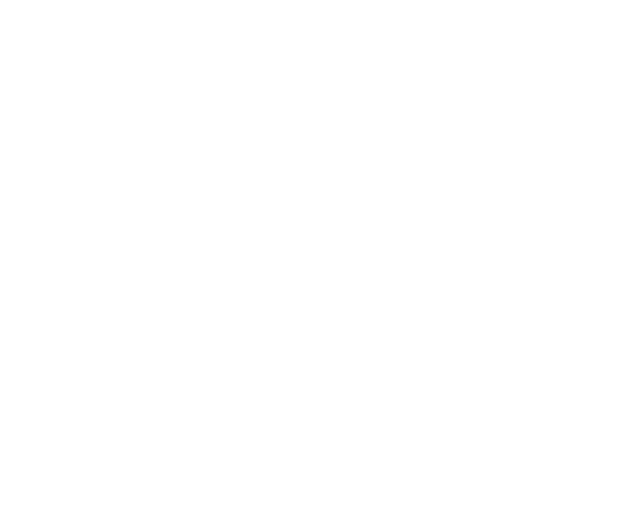
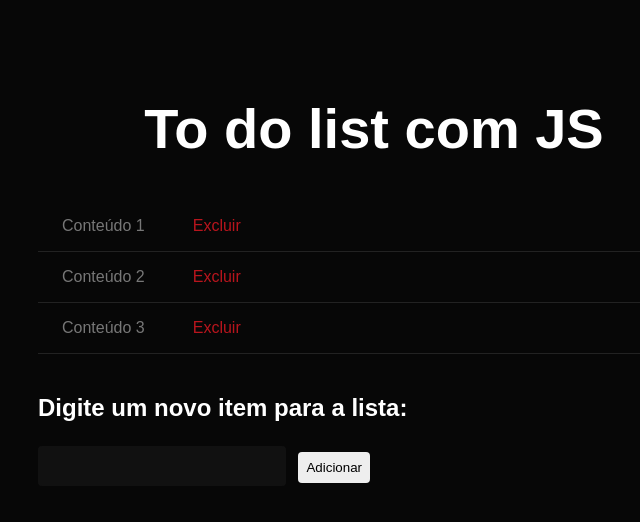
Before and after one commit to AlexHollSp/todolist, a plain HTML site: page index.html in a window 1280 px wide. Shown: the whole page, without its empty margins (266-906 px from the left). Drawn offline with Linux system fonts and the light colour scheme.

Commit message:
:sparkles: to do list

```diff
--- a/css/style.scss
+++ b/css/style.scss
@@ -0,0 +1,115 @@
+*{
+    padding: 0;
+    margin: 0;
+    box-sizing: border-box;
+    font-family: 'Saira', sans-serif;
+}
+
+body{
+    width: 100%;
+    height: 100vh;
+
+    background-color: #070707;
+}
+
+h1, h2, h3, h4, h5, h6{
+    color: white;
+}
+
+h1{
+    font-size: 72px;
+}
+h2{
+    font-size: 56px;
+}
+h3{
+    font-size: 48px;
+}
+h4{
+    font-size: 40px;
+}
+h5{
+    font-size: 32px;
+}
+h6{
+    font-size: 24px;
+}
+
+.border{
+    border: 1px solid red;
+}
+
+.container{
+    max-width: 720px;
+    margin: 0 auto;
+    height: 720px;
+
+    padding-top: 96px;
+
+    padding-right: 24px;
+    padding-left: 24px;
+
+}
+
+.text-center{
+    text-align: center;
+}
+
+p{
+    color: #555;
+}
+
+.list{
+    list-style: none;
+    margin-top: 40px;
+    margin-bottom: 40px;
+}
+
+a{
+    text-decoration: none;
+    text-align: right;
+    margin-left: 48px;
+
+    color: rgb(184, 21, 29);
+
+    &:hover{
+        text-decoration: underline;
+    }
+}
+
+li{
+    color: #777;
+    padding: 16px 24px;
+
+    border-bottom: 1px solid #222;
+}
+
+input[type=text]{
+    background-color: #111;
+    border: 0;
+    border-radius: 4px;
+    height: 40px;
+    padding: 8px;
+
+    margin-top: 24px;
+
+    font-size: 18px;
+    color: white;
+}
+
+button{
+    padding: 8px;
+    border: 0;
+    border-radius: 4px;
+    margin-left: 8px;
+
+    background-color: #eee;
+
+    transition: .5s ease;
+
+    cursor: pointer;
+
+    &:hover{
+        background-color: #aaa;
+    }
+}
--- a/index.html
+++ b/index.html
@@ -0,0 +1,21 @@
+<!DOCTYPE html>
+<html lang="pt-br">
+  <head>
+    <meta charset="UTF-8">
+    <meta name="viewport" content="width=device-width, initial-scale=1">
+    <title>To Do List</title>
+    <link href="css/style.css" rel="stylesheet">
+  </head>
+  <body>
+    <section class="container">
+      <h2 class="text-center">To do list com JS</h2>
+      <ul class="list">
+
+      </ul>
+      <h6>Digite um novo item para a lista:</h6>
+      <input type="text" name="text-item">
+      <button type="button">Adicionar</button>
+    </section>
+    <script src="js/app.js"></script>
+  </body>
+</html>
--- a/js/app.js
+++ b/js/app.js
@@ -0,0 +1,85 @@
+  /**
+ * Lista de Tarefas - Sistema simples para adicionar e remover itens
+ *
+ * Este código implementa uma lista dinâmica onde o usuário pode adicionar novos itens
+ * através de um campo de texto e remover itens existentes clicando em "Excluir".
+ */
+
+// Seleção dos elementos HTML necessários
+let listElement = document.querySelector('.list');         // Elemento que contém a lista de itens
+let textElement = document.querySelector('input');         // Campo de entrada de texto
+let buttonElement = document.querySelector('button');      // Botão para adicionar itens
+
+// Array inicial com itens pré-definidos
+let arr = [
+  'Conteúdo 1',
+  'Conteúdo 2',
+  'Conteúdo 3',
+];
+
+/**
+ * Renderiza todos os itens da lista na interface
+ * Esta função limpa a lista atual e recria todos os elementos baseados no array 'arr'
+ */
+function renderTodo() {
+    // Código comentado (loop for tradicional)
+    /*
+    for(var i = 0; i < arr.length; i++){
+        console.log(i)
+    }
+    */
+
+    // Limpa o conteúdo atual da lista
+    listElement.innerHTML = '';
+
+    // Itera sobre cada item do array usando forEach
+    arr.forEach((item, index) => {
+        // Cria os elementos necessários para cada item da lista
+        var liElement = document.createElement('li');                // Elemento de lista
+        var liText = document.createTextNode(item);                  // Texto do item
+        var linkLi = document.createElement('a');                    // Link para excluir
+        var TextLink = document.createTextNode('Excluir');           // Texto do link
+
+        // Configura o link de exclusão
+        linkLi.setAttribute('href', '#');                            // Previne navegação ao clicar
+        linkLi.setAttribute('onclick', 'deleteItem('+ index +')');   // Associa função de exclusão com o índice correto
+
+        // Adiciona o texto ao link
+        linkLi.appendChild(TextLink);
+
+        // Monta o elemento de lista com seu texto e link de exclusão
+        liElement.appendChild(liText);
+        liElement.appendChild(linkLi);
+
+        // Adiciona o item completo à lista no DOM
+        listElement.appendChild(liElement);
+
+        // Código comentado (alternativa usando addEventListener)
+        //linkElement.addEventListener('click', deleteItem);
+    });
+}
+
+// Renderiza a lista inicial ao carregar a página
+renderTodo();
+
+// Adiciona um listener de evento ao botão para chamar a função addItem quando clicado
+buttonElement.addEventListener('click', addItem);
+
+/**
+ * Adiciona um novo item à lista
+ * Captura o texto do campo de entrada e adiciona ao array, depois atualiza a visualização
+ */
+function addItem() {
+  var itemTexto = textElement.value;  // Obtém o texto do campo de entrada
+  arr.push(itemTexto);                // Adiciona o texto ao final do array
+  renderTodo();                       // Atualiza a visualização da lista
+}
+
+/**
+ * Remove um item da lista
+ * @param {number} pos - A posição (índice) do item a ser removido
+ */
+function deleteItem(pos) {
+  arr.splice(pos, 1);                 // Remove 1 elemento na posição 'pos' do array
+  renderTodo();                       // Atualiza a visualização da lista
+}
```
Also changed, not shown: css/style.css, 1 other file.
